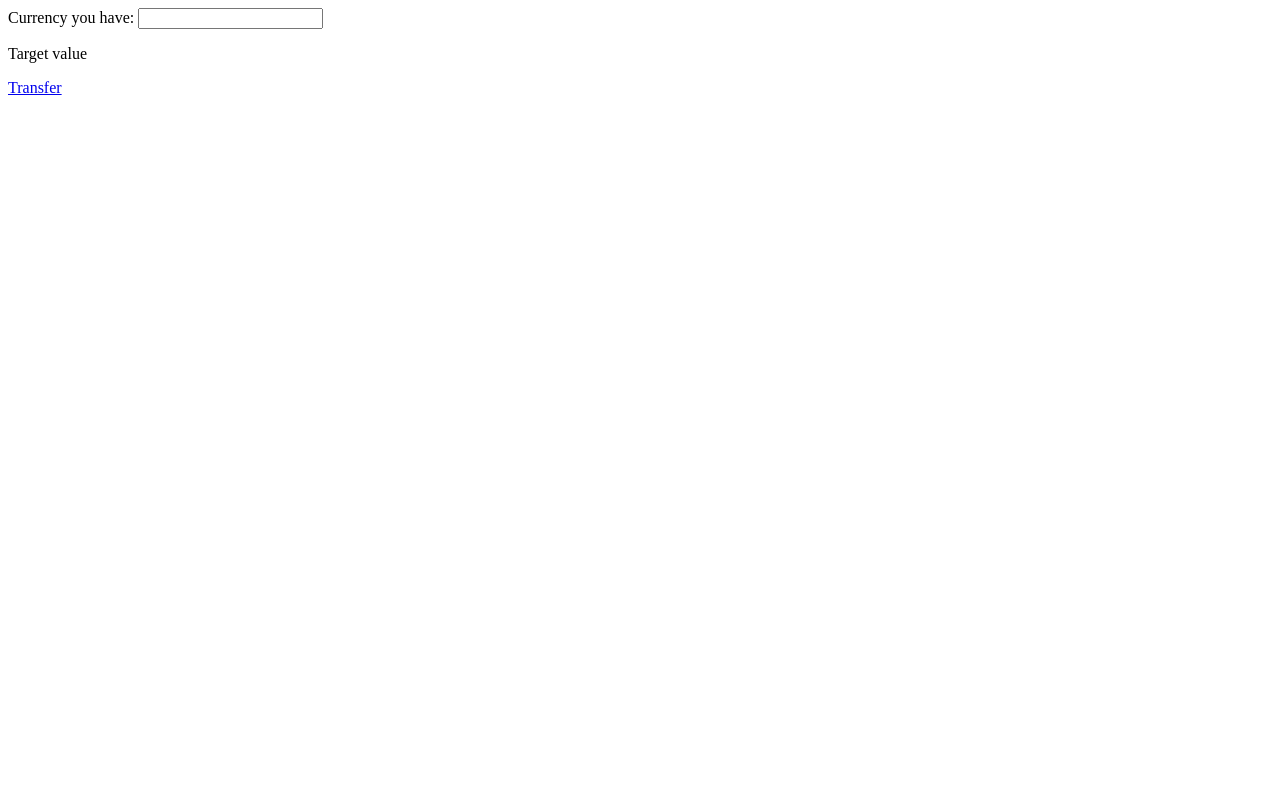
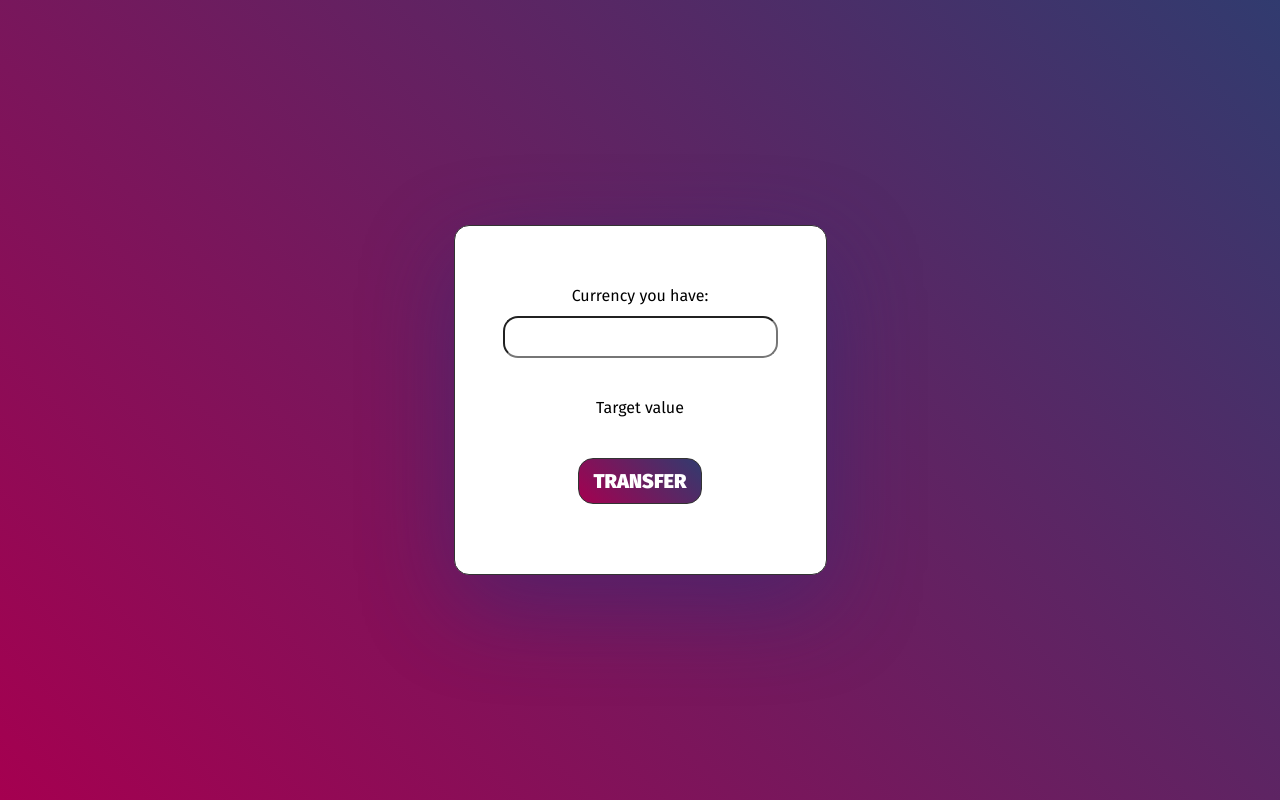
Before and after one commit to 8bit-peter/Currency-Calculator, a plain HTML site: page index.html in a window 1280 px wide. Drawn offline with Linux system fonts and the light colour scheme; no server answers.

Commit message:
styling added

```diff
--- a/app.js
+++ b/app.js
@@ -16,13 +16,13 @@ document.addEventListener("DOMContentLoaded", function(event) {
     };
     req.send(null);
 
-    // ================================================================================================ TEST 2
+    // ================================================================================================
 
     function makeData(data) {
-        var test = JSON.parse(data);
-        var currencies = test.quotes;
+        var dataG = JSON.parse(data);
+        var currencies = dataG.quotes;
 
-        var output = `<select class="selectCurrency test1">`;
+        var output = `<select class="selectCurrency">`;
 
         Object.keys(currencies).forEach(function(key) {
             var keyItem = String(key);
@@ -47,6 +47,9 @@ document.addEventListener("DOMContentLoaded", function(event) {
         var valueInput = document.querySelector(".userMoneyInput").value;
         var valueOutput = document.querySelector(".output");
 
+        valueOutput.classList.remove("visible");
+        console.log("removed");
+
         var value1 = document.querySelector(".select1").querySelector(':checked').getAttribute('data-value');
         var curr1 = document.querySelector(".select1").querySelector(':checked').getAttribute('data-currency');
 
@@ -56,10 +59,12 @@ document.addEventListener("DOMContentLoaded", function(event) {
         var result = (valueInput / value1) * value2;
 
         valueOutput.innerText = "You have " + result.toFixed(2);
+        valueOutput.classList.add("visible");
+        console.log("added");
 
-        console.log(valueInput);
-        console.log(result);
-        console.log("Value 1 is: " + curr1, value1 + " and value 2: " + curr2, value2);
+        // console.log(valueInput);
+        // console.log(result);
+        // console.log("Value 1 is: " + curr1, value1 + " and value 2: " + curr2, value2);
     })
 
 })
--- a/index.html
+++ b/index.html
@@ -4,25 +4,42 @@
     <meta charset="UTF-8">
     <meta name="viewport" content="width=device-width, initial-scale=1.0">
     <meta http-equiv="X-UA-Compatible" content="ie=edge">
-    <!-- <link rel="stylesheet" href="style.css"> -->
+    <link rel="stylesheet" href="style.css">
+
+    <link href="https://fonts.googleapis.com/css?family=Fira+Sans:400,700,900&amp;subset=latin-ext" rel="stylesheet">
 
     <script src="app.js"></script>
     <title>Currency Calculator</title>
 </head>
 
-<body>
-    <div class="userMoney">
-        Currency you have: <input class="userMoneyInput" type="number">
-        <div class="select1"></div>
+<body class="currencyCalculator">
+    <div class="container-fluid">
+        <div class="container container--calc">
+            <div class="calculatorBody">
+                <div class="userMoney calcRow">
+                    <div class="calcRow">
+                        <p class="inputMoneyTitle">Currency you have:</p>
+                    </div>
+                    <div>
+                        <input class="userMoneyInput" type="number">
+                    </div>
+                    <!-- <div class="select1"></div> -->
+                </div>
+                <div class="select1 calcRow"></div>
+                <div class="convertedMoney calcRow">
+                    <p class="outputMoneyTitle">Target value</p>
+                    <!-- <div class="select2"></div> -->
+                </div>
+                <div class="select2 calcRow"></div>
+                <div class="calculateBtn calcRow">
+                    <a class="cBtn" href="#">Transfer</a>
+                </div>
+                <div class="outputBox calcRow">
+                    <p class="output"></p>
+                </div>
+            </div>
+        </div>
     </div>
-    <div class="convertedMoney">
-        <p class="outputMoney">Target value</p>
-        <div class="select2"></div>
-    </div>
-    <div class="calculateBtn">
-        <a class="cBtn" href="#">Transfer</a>
-    </div>
-    <p class="output"></p>
 </body>
 
 </html>
--- a/style.css
+++ b/style.css
@@ -2,11 +2,167 @@
     margin: 0;
     padding: 0;
     box-sizing: border-box;
+    font-family: 'Fira Sans', sans-serif;
 }
+
+/* =====
+global
+===== */
+
+.container{
+    width:1000px;
+    max-width:100%;
+    margin:0 auto;
+}
+.container-fluid{
+    width:100%;
+}
+
+.currencyCalculator {
+    background: linear-gradient(45deg, #a50050 0%,#313b6f 100%);
+    width: 100vw;
+    height: 100vh;
+    display: flex;
+    justify-content: center;
+    align-items: center;
+}
+
+/* =====
+global
+===== */
+
+/* =====
+calc box
+===== */
+
+.calculatorBody {
+    margin: 0 auto;
+    background-color: #fff;
+    border: 1px solid #333333;
+    border-radius: 15px;
+    padding: 40px;
+    -webkit-box-shadow: 0 30px 92px rgba(32,47,123,.42);
+    -moz-box-shadow: 0 30px 92px rgba(32,47,123,.42);
+    box-shadow: 0 30px 92px rgba(32,47,123,.42);
+}
+
+.container--calc {
+    display: flex;
+    justify-content: center;
+    flex-flow: column;
+}
+
+.calcRow {
+    display: flex;
+    padding: 10px 8px;
+    justify-content: center;
+}
+
+/* =====
+calc box
+===== */
+
+/* =====
+money input
+===== */
+
+.userMoneyInput {
+    border-radius: 15px;
+    text-align: center;
+    padding: 8px 8px;
+    font-size: 20px;
+    line-height: 22px;
+}
+
+.userMoney {
+    flex-direction: column;
+    align-items: center;
+}
+
+.inputMoneyTitle, .outputMoneyTitle, .output {
+    font-size: 16px;
+    line-height: 20px;
+    font-weight: 400;
+    position: relative;
+}
+
+/* =====
+money input
+===== */
+
+/* =====
+selects
+===== */
+
+.selectCurrency {
+    padding: 10px;
+    border-radius: 15px;
+    font-size: 20px;
+    line-height: 22px;
+}
+
+/* =====
+selects
+===== */
+
+/* =====
+button
+===== */
 
 .cBtn {
     text-decoration: none;
-    color: #000;
-    padding: 5px 10px;
-    background-color: #bada55;
+    text-transform: uppercase;
+    font-weight: 900;
+    font-size: 20px;
+    line-height: 24px;
+    color: #fff;
+    padding: 10px 15px;
+    width: fit-content;
+    display: block;
+    border: 1px solid #333;
+    border-radius: 15px;
+    background: linear-gradient(45deg, #a50050 0%,#313b6f 100%);
 }
+
+.cBtn:hover {
+    background: #313b6f;
+    transition: all .5s;
+}
+
+/* =====
+button
+===== */
+
+/* =====
+result
+===== */
+
+
+.output::after {
+    content: '';
+    position: absolute;
+    width: 0%;
+    height: 3px;
+    bottom: -3px;
+    left: 50%;
+    transform: translateX(-50%);
+    background: #313b6f;
+    border-radius: 5px;
+}
+
+.output.visible::after {
+    animation: expand 1s normal forwards ease-in-out;
+}
+
+@keyframes expand {
+    from {
+        width: 0%;
+    }
+    to {
+        width: 80%;
+    }
+}
+
+/* =====
+result
+===== */
```
